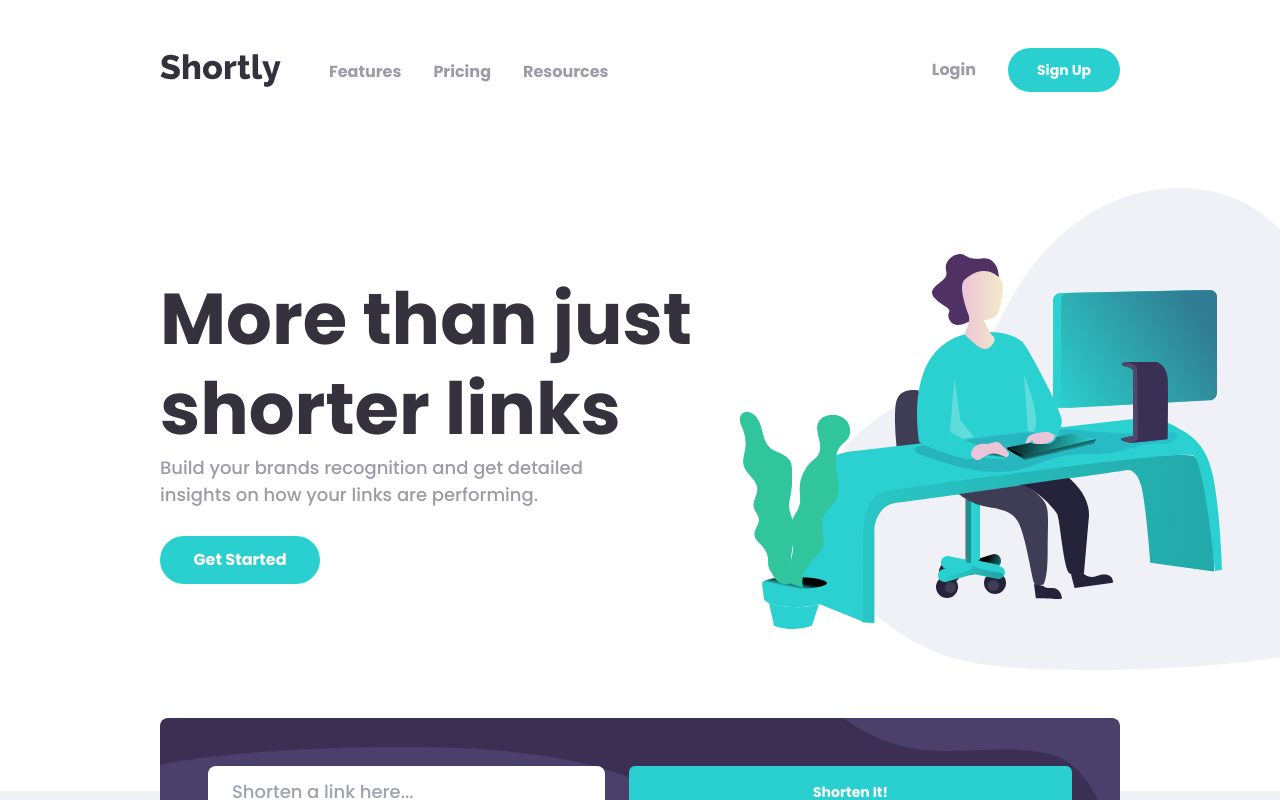
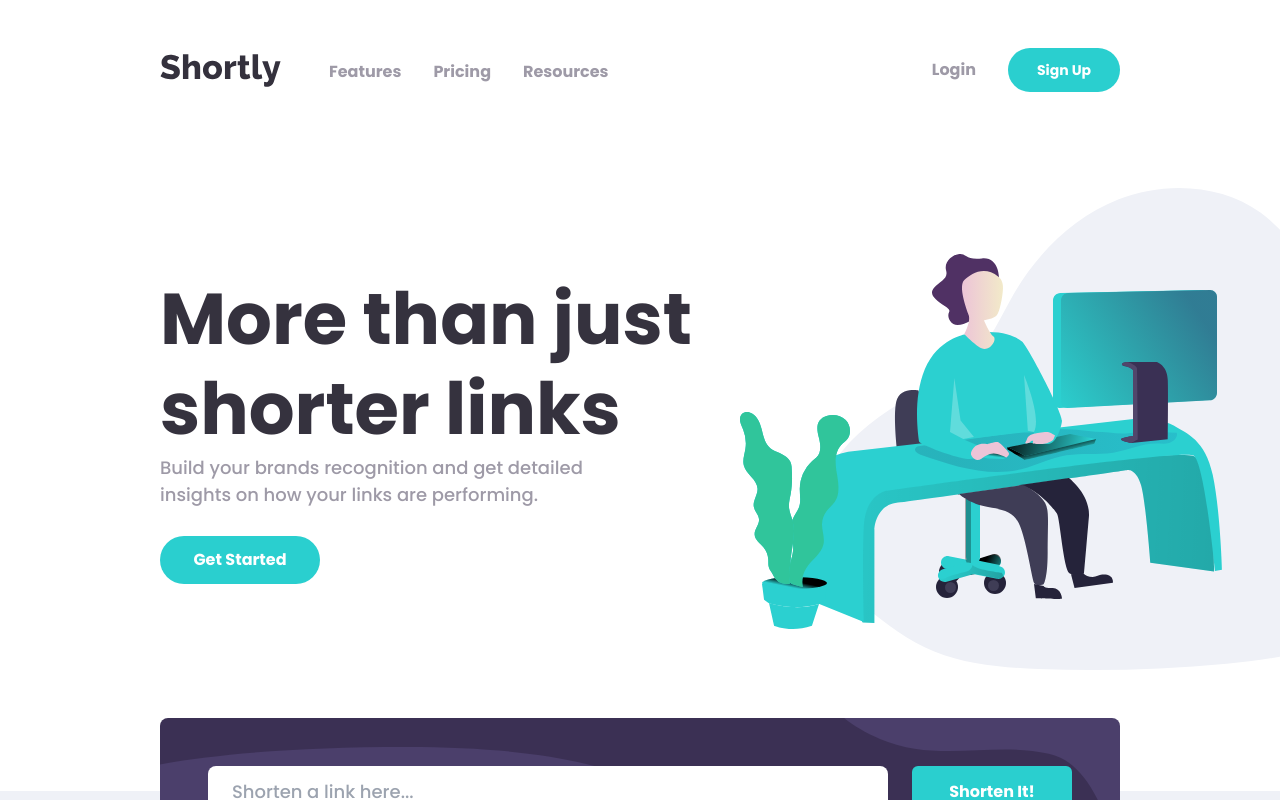
Before and after one commit to LucasAndrade912/url-shortening-api-landing-page, a React (Vite) app: page / in a window 1280 px wide. Built offline with nearby package versions, Linux system fonts and the light colour scheme.

Commit message:
adjust shorten link button width

```diff
--- a/src/components/LinkShortener.tsx
+++ b/src/components/LinkShortener.tsx
@@ -1,4 +1,4 @@
-import { useState } from 'react';
+import { useEffect, useState } from 'react';
 
 import { shrtcodeApi } from '../services/shrtcodeApi';
 import { Button } from './Button';
@@ -15,6 +15,7 @@ export function LinkShortener({ links, setLinks }: LinkShortenerProps) {
 	const [link, setLink] = useState('');
 	const [error, setError] = useState(false);
 	const [isLoading, setIsLoading] = useState(false);
+	const [windowWidth, setWindowWidth] = useState(window.innerWidth);
 
 	async function shortenLink() {
 		if (link === '') {
@@ -33,6 +34,18 @@ export function LinkShortener({ links, setLinks }: LinkShortenerProps) {
 		setLink('');
 		setIsLoading(false);
 	}
+
+	useEffect(() => {
+		const handleWindowWidth = () => {
+			setWindowWidth(window.innerWidth);
+		};
+
+		window.addEventListener('resize', handleWindowWidth);
+
+		return () => {
+			window.removeEventListener('resize', handleWindowWidth);
+		};
+	}, []);
 
 	return (
 		<section className="bg-bottom-half px-40 mt-12 mobile:px-6 mobile:mt-24">
@@ -62,7 +75,12 @@ export function LinkShortener({ links, setLinks }: LinkShortenerProps) {
 						disabled={isLoading}
 					/>
 
-					<Button size="full" borderRadius="rounded" disabled={isLoading} onClick={shortenLink}>
+					<Button
+						size={windowWidth <= 375 ? 'full' : 'normal'}
+						borderRadius="rounded"
+						disabled={isLoading}
+						onClick={shortenLink}
+					>
 						Shorten It!
 					</Button>
 
```
